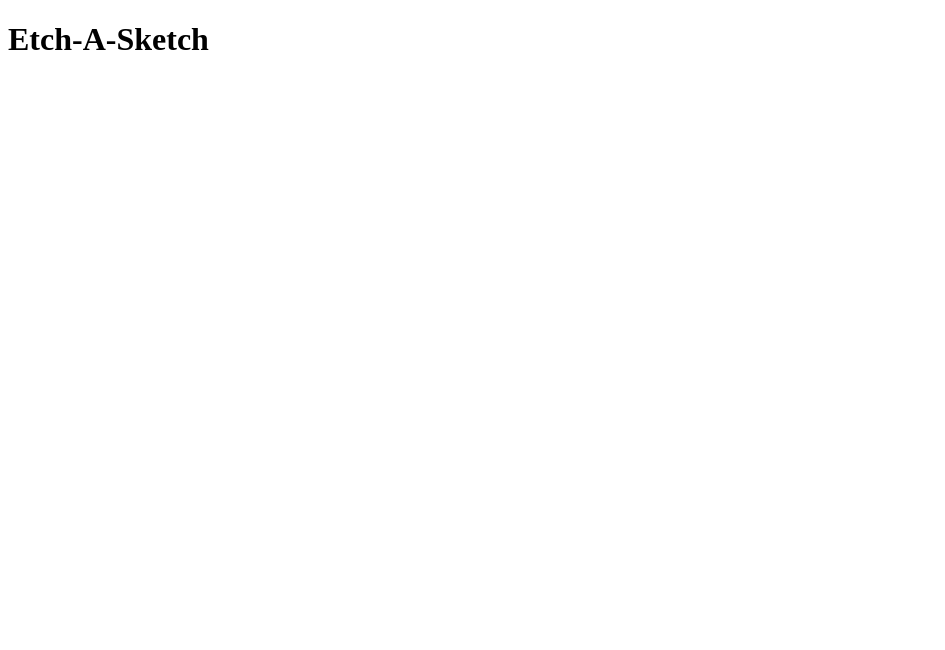
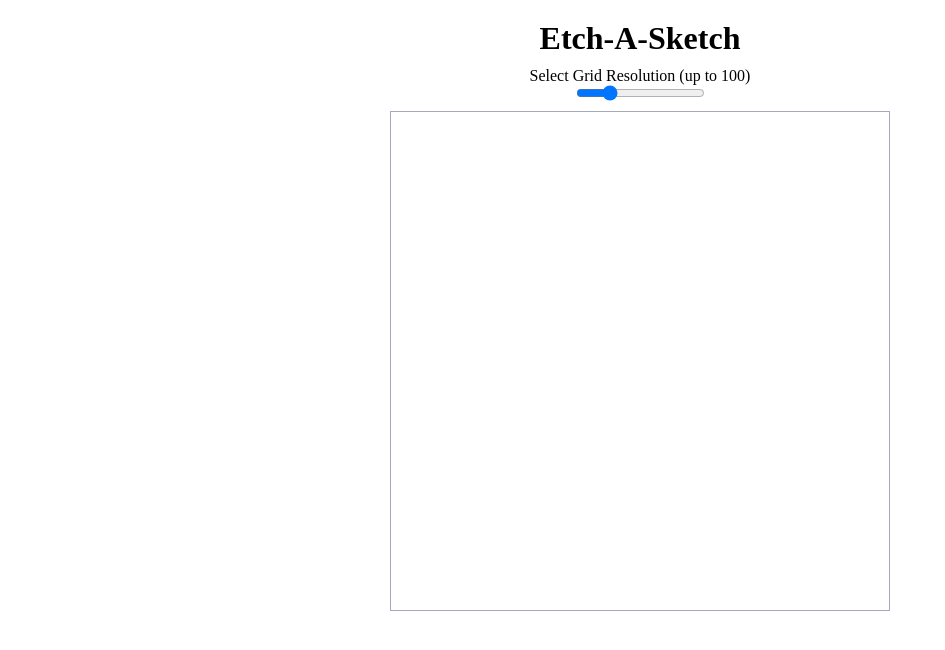
Before and after one commit to illtrythisout/odin-foundations-EtchASketch, a plain HTML site: page index.html in a window 1280 px wide. Shown: the whole page, without its empty margins (0-945 px from the left). Drawn offline with Linux system fonts and the light colour scheme.

Commit message:
Add functionality and styling
- Add the basic js functionality
- Add feature that makes the color more intense when you go over it again
- Add basic css styling to the container div
- Add slider without functionality or styling

```diff
--- a/index.html
+++ b/index.html
@@ -9,5 +9,10 @@
 </head>
 <body>
     <h1>Etch-A-Sketch</h1>
+    <div id="gridResolutionContainer">
+        <label for="gridResolution">Select Grid Resolution (up to 100)</label>
+        <input type="range" min="1" max="64" value="16" id="gridResolution">
+    </div>
+    <div id="sketchContainer"></div>
 </body>
 </html>
--- a/script.js
+++ b/script.js
@@ -0,0 +1,23 @@
+// Create the boxes
+    // Create a variable labeled nGridLines
+    // Make a reference to the sketchContainer div in the html
+    // Create a for loop that creates (nGridLines) squared amount of divs inside the sketchContainer
+
+let nGridLines = 16;
+
+const sketchContainer = document.querySelector("#sketchContainer");
+for (i = 0; i < (nGridLines * nGridLines); i++) {
+
+    const pixel = document.createElement("div");
+    pixel.style["flex-basis"] = (100 / nGridLines) + "%";
+    pixel.style["height"] = (100 / nGridLines) + "%";
+    pixel.classList.add("pixel")
+    sketchContainer.appendChild(pixel);
+
+    let pixelOpacity = 0.1;
+    pixel.addEventListener("mouseover", () => {
+        pixelOpacity = pixelOpacity + 0.1;
+        let pixelColor = "rgb(" + 128 + ", " + 0 + ", " + 0 + ", " + pixelOpacity + ")";
+        pixel.style["backgroundColor"] = pixelColor;
+    });
+}
--- a/styles.css
+++ b/styles.css
@@ -0,0 +1,41 @@
+* {
+    box-sizing: border-box;
+    margin: 0px;
+    padding: 0px;
+}
+
+body {
+    margin: 20px;
+
+    display: flex;
+    flex-direction: column;
+    gap: 10px;
+}
+
+h1 {
+    text-align: center;
+}
+
+#sketchContainer {
+    align-self: center;
+
+    width: 500px;
+    height: 500px;
+
+    display: flex;
+    flex-wrap: wrap;
+
+    border: 1px;
+    border-color: rgb(164, 170, 185);
+    border-style: solid;
+}
+
+#gridResolutionContainer {
+    width: 300px;
+
+    align-self: center;
+
+    display: flex;
+    flex-direction: column;
+    align-items: center;
+}
```
